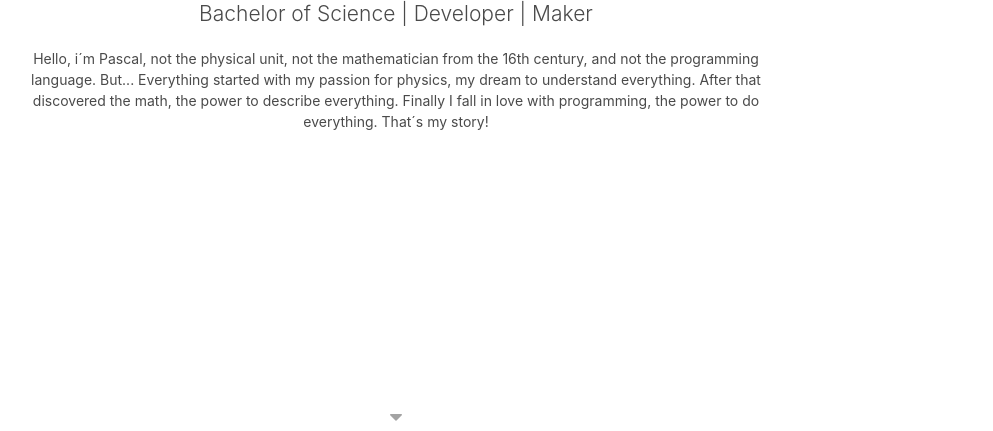
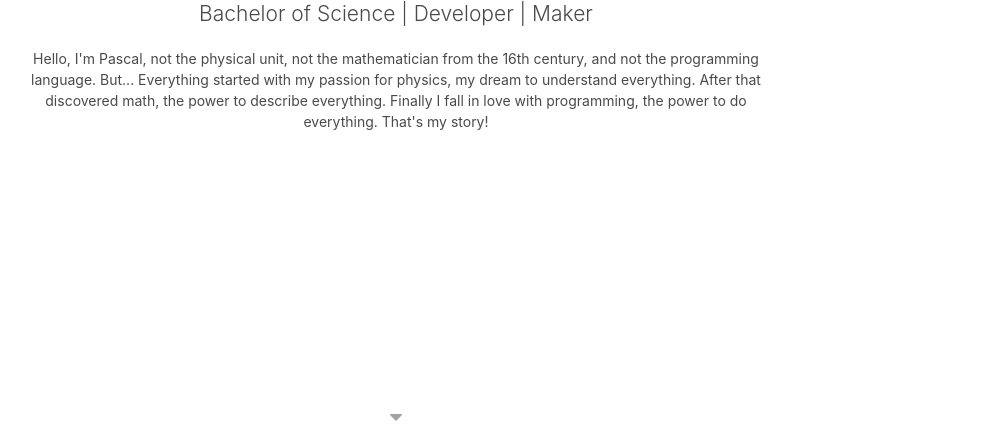
Before and after one commit to paszin/paszin.github.io, a plain HTML site: page index.html in a window 1280 px wide. Shown: the part 369-800 px from the top of the page, without its empty margins (244-1237 px from the left). Drawn offline with Linux system fonts and the light colour scheme; a script that the page names is missing.

Commit message:
Update index.html

```diff
--- a/index.html
+++ b/index.html
@@ -72,11 +72,11 @@
 							<h2 class="subtitle is-4" itemprop="description">Bachelor of Science | Developer | Maker</h2>
 							<p>Hello,
 
-i´m Pascal, not the physical unit, not the mathematician from the 16th century, and not the programming language. But...
+I'm Pascal, not the physical unit, not the mathematician from the 16th century, and not the programming language. But...
 
-Everything started with my passion for physics, my dream to understand everything. After that discovered the math, the power to describe everything. Finally I fall in love with programming, the power to do everything.
+Everything started with my passion for physics, my dream to understand everything. After that discovered math, the power to describe everything. Finally I fall in love with programming, the power to do everything.
 
-That´s my story!<br class="is-hidden-small-screen"></p>
+That's my story!<br class="is-hidden-small-screen"></p>
 							<br>
 							<p class="has-text-centered">
 								<!--<a class="button is-large is-white" href="#projects">
```
